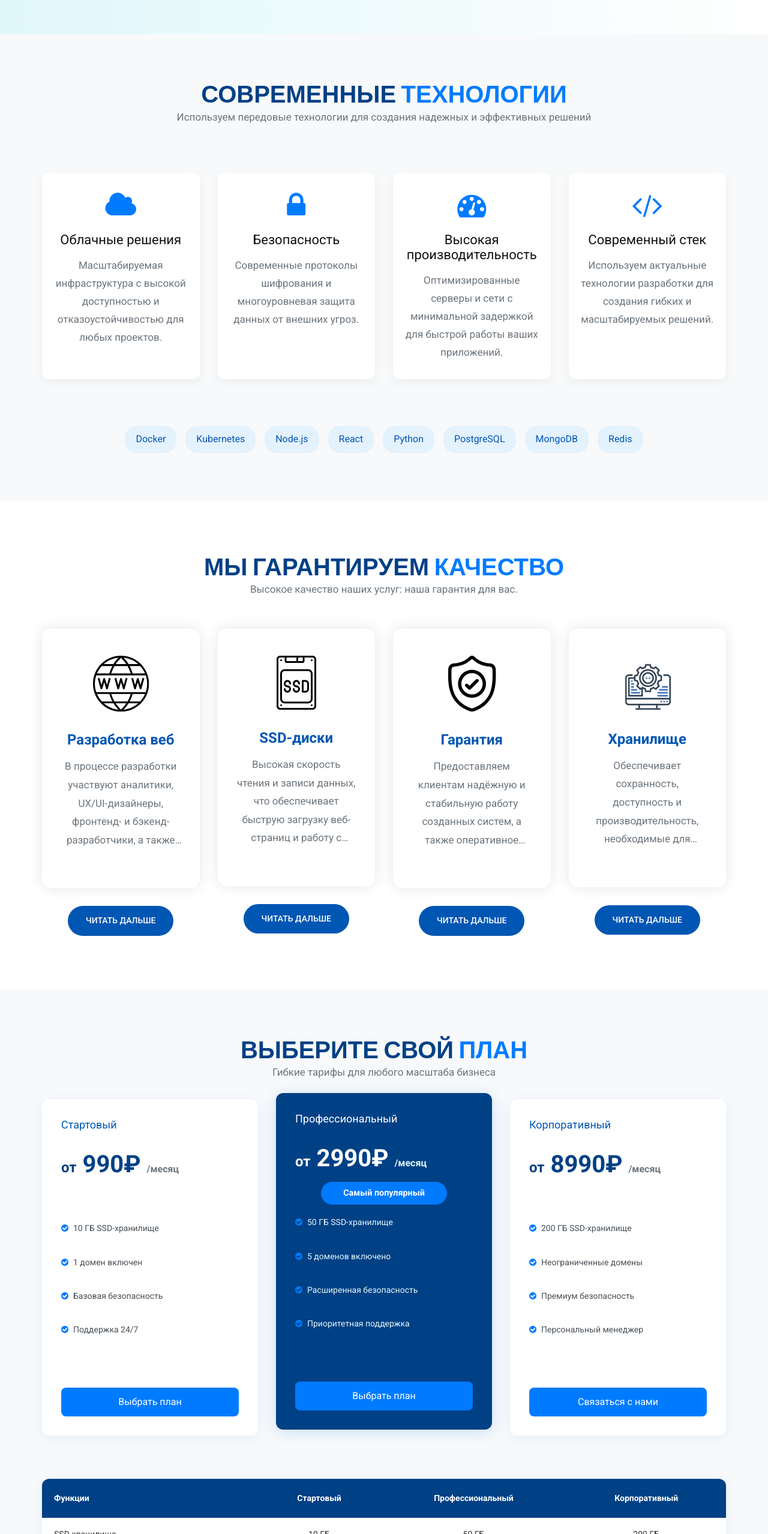
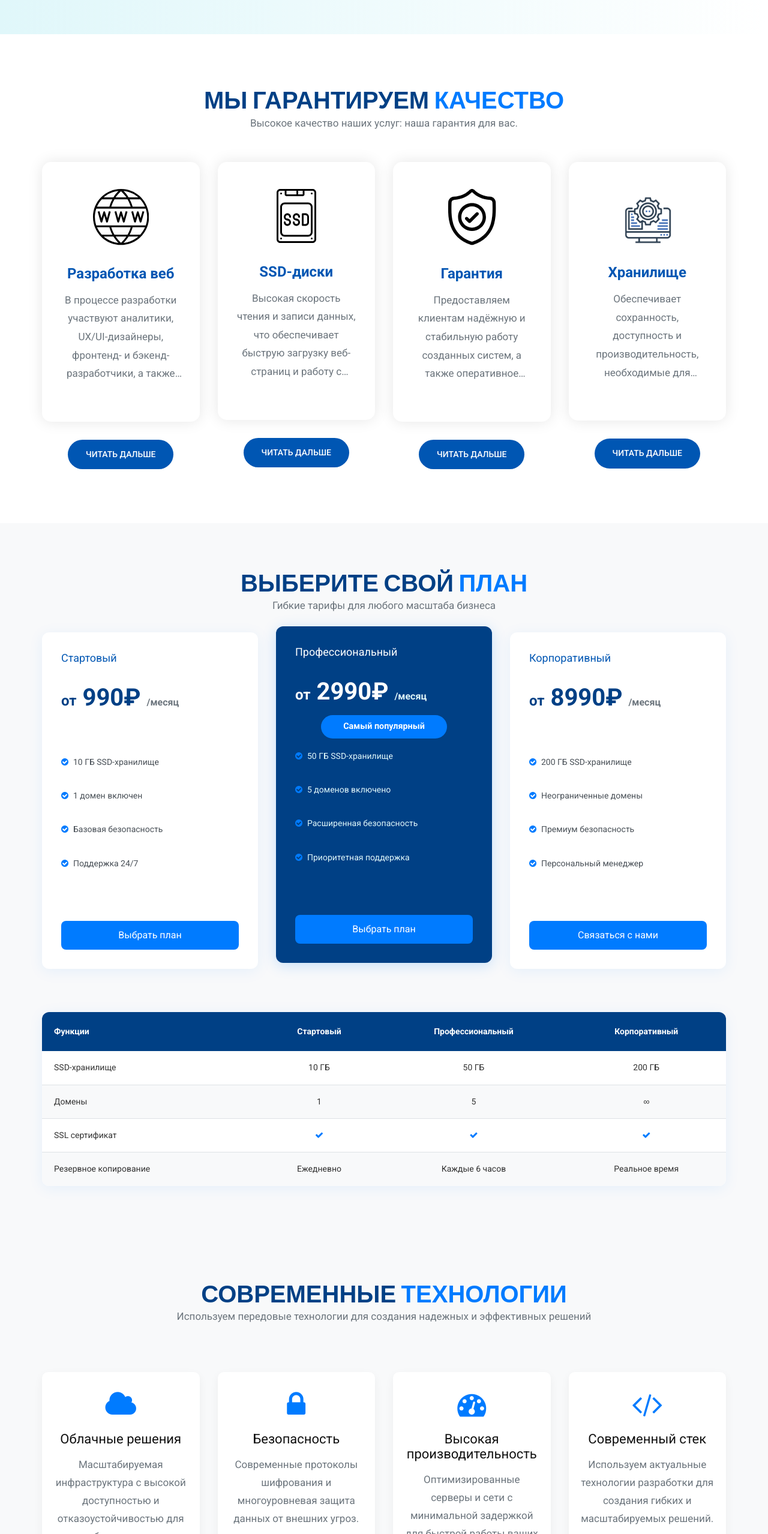
Before and after one commit to max70453/infrastructure-trinity, a plain HTML site: page index.html in a window 1280 px wide. Shown: the part 1915-4472 px from the top of the page at 60% size. Drawn offline with Linux system fonts and the light colour scheme.

Commit message:
remove section

```diff
--- a/index.html
+++ b/index.html
@@ -197,73 +197,6 @@
             </div>
          </div>
       </div>
-
-      <!-- technologies section -->
-      <div class="technologies-section" id="technologies" style="padding: 80px 0; background: #f8f9fa;">
-         <div class="container">
-            <div class="row">
-               <div class="col-md-12">
-                  <div class="titlepage text_align_center">
-                     <h2>СОВРЕМЕННЫЕ <span class="blue_light">ТЕХНОЛОГИИ</span></h2>
-                     <p>Используем передовые технологии для создания надежных и эффективных решений</p>
-                  </div>
-               </div>
-            </div>
-            <div class="row mt-5">
-               <div class="col-lg-3 col-md-6 mb-4">
-                  <div class="tech-box text_align_center" style="background: #fff; border-radius: 10px; padding: 30px 20px; height: 100%; box-shadow: 0 5px 15px rgba(0,0,0,0.05); transition: all 0.3s;">
-                     <div class="tech-icon" style="margin-bottom: 20px;">
-                        <i class="fa fa-cloud" style="font-size: 48px; color: #007bff;"></i>
-                     </div>
-                     <h3 style="font-size: 22px; margin-bottom: 15px;">Облачные решения</h3>
-                     <p style="color: #6c757d;">Масштабируемая инфраструктура с высокой доступностью и отказоустойчивостью для любых проектов.</p>
-                  </div>
-               </div>
-               <div class="col-lg-3 col-md-6 mb-4">
-                  <div class="tech-box text_align_center" style="background: #fff; border-radius: 10px; padding: 30px 20px; height: 100%; box-shadow: 0 5px 15px rgba(0,0,0,0.05); transition: all 0.3s;">
-                     <div class="tech-icon" style="margin-bottom: 20px;">
-                        <i class="fa fa-lock" style="font-size: 48px; color: #007bff;"></i>
-                     </div>
-                     <h3 style="font-size: 22px; margin-bottom: 15px;">Безопасность</h3>
-                     <p style="color: #6c757d;">Современные протоколы шифрования и многоуровневая защита данных от внешних угроз.</p>
-                  </div>
-               </div>
-               <div class="col-lg-3 col-md-6 mb-4">
-                  <div class="tech-box text_align_center" style="background: #fff; border-radius: 10px; padding: 30px 20px; height: 100%; box-shadow: 0 5px 15px rgba(0,0,0,0.05); transition: all 0.3s;">
-                     <div class="tech-icon" style="margin-bottom: 20px;">
-                        <i class="fa fa-tachometer" style="font-size: 48px; color: #007bff;"></i>
-                     </div>
-                     <h3 style="font-size: 22px; margin-bottom: 15px;">Высокая производительность</h3>
-                     <p style="color: #6c757d;">Оптимизированные серверы и сети с минимальной задержкой для быстрой работы ваших приложений.</p>
-                  </div>
-               </div>
-               <div class="col-lg-3 col-md-6 mb-4">
-                  <div class="tech-box text_align_center" style="background: #fff; border-radius: 10px; padding: 30px 20px; height: 100%; box-shadow: 0 5px 15px rgba(0,0,0,0.05); transition: all 0.3s;">
-                     <div class="tech-icon" style="margin-bottom: 20px;">
-                        <i class="fa fa-code" style="font-size: 48px; color: #007bff;"></i>
-                     </div>
-                     <h3 style="font-size: 22px; margin-bottom: 15px;">Современный стек</h3>
-                     <p style="color: #6c757d;">Используем актуальные технологии разработки для создания гибких и масштабируемых решений.</p>
-                  </div>
-               </div>
-            </div>
-            <div class="row mt-4">
-               <div class="col-md-12 text-center">
-                  <div class="tech-badges" style="display: flex; flex-wrap: wrap; justify-content: center; gap: 15px; margin-top: 30px;">
-                     <span class="tech-bage" style="background: #e3f2fd; border-radius: 20px; padding: 8px 18px; font-size: 1rem; color: #0056b3;">Docker</span>
-                     <span style="background: #e3f2fd; border-radius: 20px; padding: 8px 18px; font-size: 1rem; color: #0056b3;">Kubernetes</span>
-                     <span style="background: #e3f2fd; border-radius: 20px; padding: 8px 18px; font-size: 1rem; color: #0056b3;">Node.js</span>
-                     <span style="background: #e3f2fd; border-radius: 20px; padding: 8px 18px; font-size: 1rem; color: #0056b3;">React</span>
-                     <span style="background: #e3f2fd; border-radius: 20px; padding: 8px 18px; font-size: 1rem; color: #0056b3;">Python</span>
-                     <span style="background: #e3f2fd; border-radius: 20px; padding: 8px 18px; font-size: 1rem; color: #0056b3;">PostgreSQL</span>
-                     <span style="background: #e3f2fd; border-radius: 20px; padding: 8px 18px; font-size: 1rem; color: #0056b3;">MongoDB</span>
-                     <span style="background: #e3f2fd; border-radius: 20px; padding: 8px 18px; font-size: 1rem; color: #0056b3;">Redis</span>
-                  </div>
-               </div>
-            </div>
-         </div>
-      </div>
-      <!-- end technologies section -->
 
       <!-- guarantee -->
       <div class="guarantee">
@@ -518,69 +451,72 @@
          </div>
       </div>
 
-      <!-- about -->
-      <!-- <div class="about" style="background: #f8f9fa; padding: 80px 0 60px 0;">
+      <!-- technologies section -->
+      <div class="technologies-section" id="technologies" style="padding: 80px 0; background: #f8f9fa;">
       <div class="container">
-            <div class="row align-items-center">
-               <div class="col-lg-6 col-md-12 mb-4 mb-lg-0">
-                  <div class="about_img text_align_center">
-                     <figure><img src="images/about.png" alt="Trinity Team" class="img-fluid" style="border-radius: 18px; box-shadow: 0 8px 32px rgba(0,123,255,0.08); max-width: 400px;"/></figure>
-                  </div>
-               </div>
-               <div class="col-lg-6 col-md-12">
-                  <div class="titlepage text_align_left">
-                     <h2 style="font-weight:700;">Trinity — <span class="blue_light">Инновационный лидер</span> в ИТ-инфраструктуре</h2>
-                     <p style="margin-top: 18px; color: #495057; font-size: 1.1rem;">Trinity — российский системный интегратор полного цикла и производитель оборудования для ИТ-инфраструктуры. Мы внедряем инновации, обеспечиваем стабильность и поддерживаем клиентов на каждом этапе цифрового пути. Более 300 экспертов, собственные решения на базе AI, IoT и Big Data, офисы в Донецке.</p>
-                     <div class="row mt-4 mb-3">
-                        <div class="col-6 col-md-6 mb-3">
-                           <div style="display:flex;align-items:center;gap:12px;">
-                              <i class="fa fa-lightbulb-o" style="font-size:2rem;color:#007bff;"></i>
-                              <span style="color:#495057;">Инновационные технологии</span>
-                           </div>
-                        </div>
-                        <div class="col-6 col-md-6 mb-3">
-                           <div style="display:flex;align-items:center;gap:12px;">
-                              <i class="fa fa-users" style="font-size:2rem;color:#007bff;"></i>
-                              <span style="color:#495057;">300+ экспертов</span>
-                           </div>
-                        </div>
-                        <div class="col-6 col-md-6 mb-3">
-                           <div style="display:flex;align-items:center;gap:12px;">
-                              <i class="fa fa-cogs" style="font-size:2rem;color:#007bff;"></i>
-                              <span style="color:#495057;">Комплексные решения</span>
-                           </div>
-                        </div>
-                        <div class="col-6 col-md-6 mb-3">
-                           <div style="display:flex;align-items:center;gap:12px;">
-                              <i class="fa fa-map-marker" style="font-size:2rem;color:#007bff;"></i>
-                              <span style="color:#495057;">3 офиса в Донецке</span>
+         <div class="row">
+            <div class="col-md-12">
+               <div class="titlepage text_align_center">
+                  <h2>СОВРЕМЕННЫЕ <span class="blue_light">ТЕХНОЛОГИИ</span></h2>
+                  <p>Используем передовые технологии для создания надежных и эффективных решений</p>
                </div>
             </div>
          </div>
-                     <div class="about-stats" style="display: flex; gap: 30px; margin-top: 25px; flex-wrap: wrap;">
-                        <div style="text-align:center;">
-                           <div style="font-size:2rem; color:#007bff; font-weight:700;">15+</div>
-                           <div style="font-size:0.95rem; color:#6c757d;">лет опыта</div>
+         <div class="row mt-5">
+            <div class="col-lg-3 col-md-6 mb-4">
+               <div class="tech-box text_align_center" style="background: #fff; border-radius: 10px; padding: 30px 20px; height: 100%; box-shadow: 0 5px 15px rgba(0,0,0,0.05); transition: all 0.3s;">
+                  <div class="tech-icon" style="margin-bottom: 20px;">
+                     <i class="fa fa-cloud" style="font-size: 48px; color: #007bff;"></i>
                   </div>
-                        <div style="text-align:center;">
-                           <div style="font-size:2rem; color:#007bff; font-weight:700;">300+</div>
-                           <div style="font-size:0.95rem; color:#6c757d;">экспертов</div>
-                        </div>
-                        <div style="text-align:center;">
-                           <div style="font-size:2rem; color:#007bff; font-weight:700;">3</div>
-                           <div style="font-size:0.95rem; color:#6c757d;">офиса</div>
-                        </div>
-                        <div style="text-align:center;">
-                           <div style="font-size:2rem; color:#007bff; font-weight:700;">AI, IoT, Big Data</div>
-                           <div style="font-size:0.95rem; color:#6c757d;">технологии</div>
+                  <h3 style="font-size: 22px; margin-bottom: 15px;">Облачные решения</h3>
+                  <p style="color: #6c757d;">Масштабируемая инфраструктура с высокой доступностью и отказоустойчивостью для любых проектов.</p>
                </div>
             </div>
-                     <a class="read_more" href="about.html" style="margin-top: 35px;">Узнать больше о Trinity</a>
+            <div class="col-lg-3 col-md-6 mb-4">
+               <div class="tech-box text_align_center" style="background: #fff; border-radius: 10px; padding: 30px 20px; height: 100%; box-shadow: 0 5px 15px rgba(0,0,0,0.05); transition: all 0.3s;">
+                  <div class="tech-icon" style="margin-bottom: 20px;">
+                     <i class="fa fa-lock" style="font-size: 48px; color: #007bff;"></i>
+                  </div>
+                  <h3 style="font-size: 22px; margin-bottom: 15px;">Безопасность</h3>
+                  <p style="color: #6c757d;">Современные протоколы шифрования и многоуровневая защита данных от внешних угроз.</p>
+               </div>
+            </div>
+            <div class="col-lg-3 col-md-6 mb-4">
+               <div class="tech-box text_align_center" style="background: #fff; border-radius: 10px; padding: 30px 20px; height: 100%; box-shadow: 0 5px 15px rgba(0,0,0,0.05); transition: all 0.3s;">
+                  <div class="tech-icon" style="margin-bottom: 20px;">
+                     <i class="fa fa-tachometer" style="font-size: 48px; color: #007bff;"></i>
+                  </div>
+                  <h3 style="font-size: 22px; margin-bottom: 15px;">Высокая производительность</h3>
+                  <p style="color: #6c757d;">Оптимизированные серверы и сети с минимальной задержкой для быстрой работы ваших приложений.</p>
+               </div>
+            </div>
+            <div class="col-lg-3 col-md-6 mb-4">
+               <div class="tech-box text_align_center" style="background: #fff; border-radius: 10px; padding: 30px 20px; height: 100%; box-shadow: 0 5px 15px rgba(0,0,0,0.05); transition: all 0.3s;">
+                  <div class="tech-icon" style="margin-bottom: 20px;">
+                     <i class="fa fa-code" style="font-size: 48px; color: #007bff;"></i>
+                  </div>
+                  <h3 style="font-size: 22px; margin-bottom: 15px;">Современный стек</h3>
+                  <p style="color: #6c757d;">Используем актуальные технологии разработки для создания гибких и масштабируемых решений.</p>
+               </div>
+            </div>
+         </div>
+         <div class="row mt-4">
+            <div class="col-md-12 text-center">
+               <div class="tech-badges" style="display: flex; flex-wrap: wrap; justify-content: center; gap: 15px; margin-top: 30px;">
+                  <span class="tech-bage" style="background: #e3f2fd; border-radius: 20px; padding: 8px 18px; font-size: 1rem; color: #0056b3;">Docker</span>
+                  <span style="background: #e3f2fd; border-radius: 20px; padding: 8px 18px; font-size: 1rem; color: #0056b3;">Kubernetes</span>
+                  <span style="background: #e3f2fd; border-radius: 20px; padding: 8px 18px; font-size: 1rem; color: #0056b3;">Node.js</span>
+                  <span style="background: #e3f2fd; border-radius: 20px; padding: 8px 18px; font-size: 1rem; color: #0056b3;">React</span>
+                  <span style="background: #e3f2fd; border-radius: 20px; padding: 8px 18px; font-size: 1rem; color: #0056b3;">Python</span>
+                  <span style="background: #e3f2fd; border-radius: 20px; padding: 8px 18px; font-size: 1rem; color: #0056b3;">PostgreSQL</span>
+                  <span style="background: #e3f2fd; border-radius: 20px; padding: 8px 18px; font-size: 1rem; color: #0056b3;">MongoDB</span>
+                  <span style="background: #e3f2fd; border-radius: 20px; padding: 8px 18px; font-size: 1rem; color: #0056b3;">Redis</span>
                </div>
             </div>
          </div>
       </div>
-      </div> -->
+      </div>
+      <!-- end technologies section -->
 
       <!-- contact -->
       <div class="contact" id="contacts" style="padding: 80px 0; background: #f8f9fa;">
```
Lines whose indentation alone changed are shown as unchanged.
